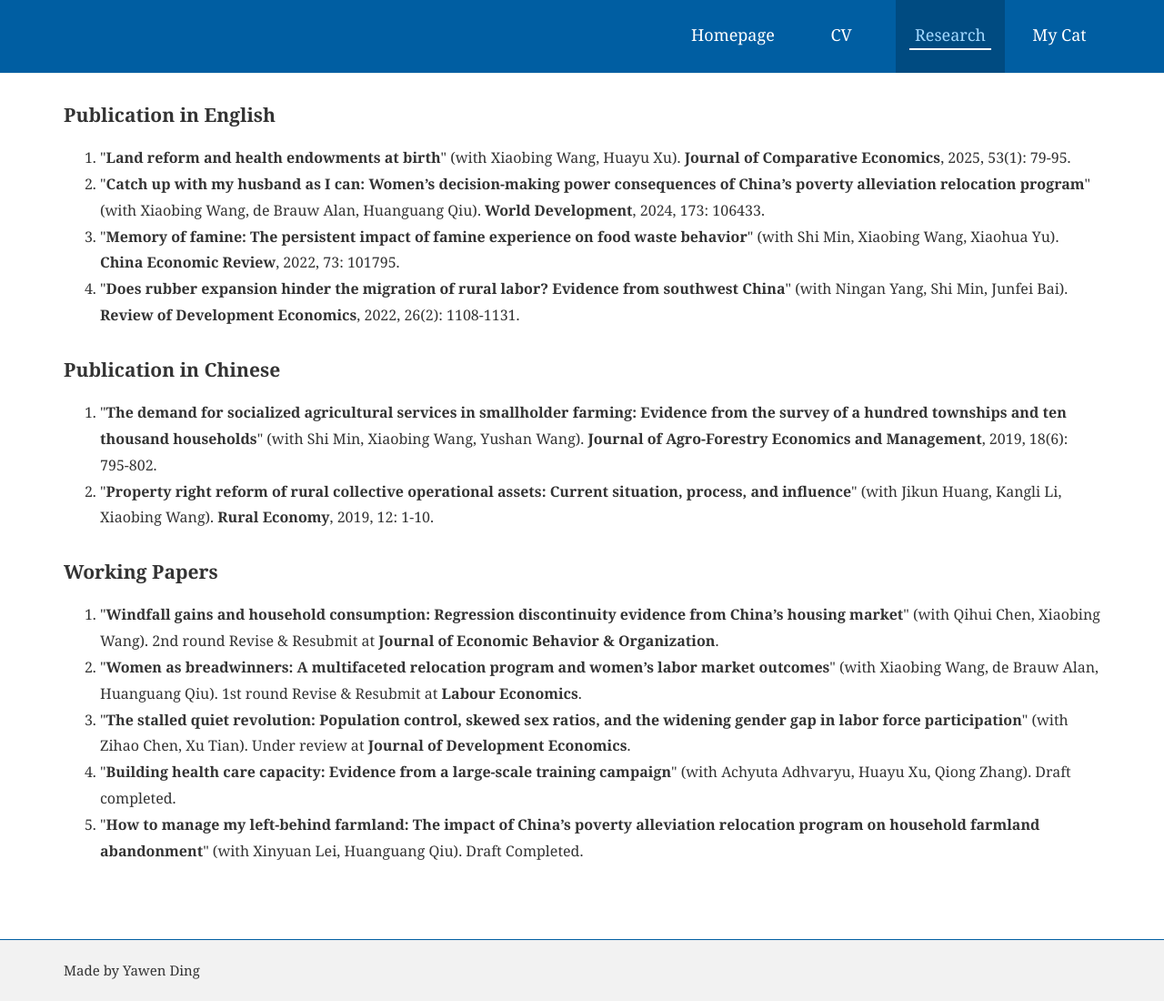
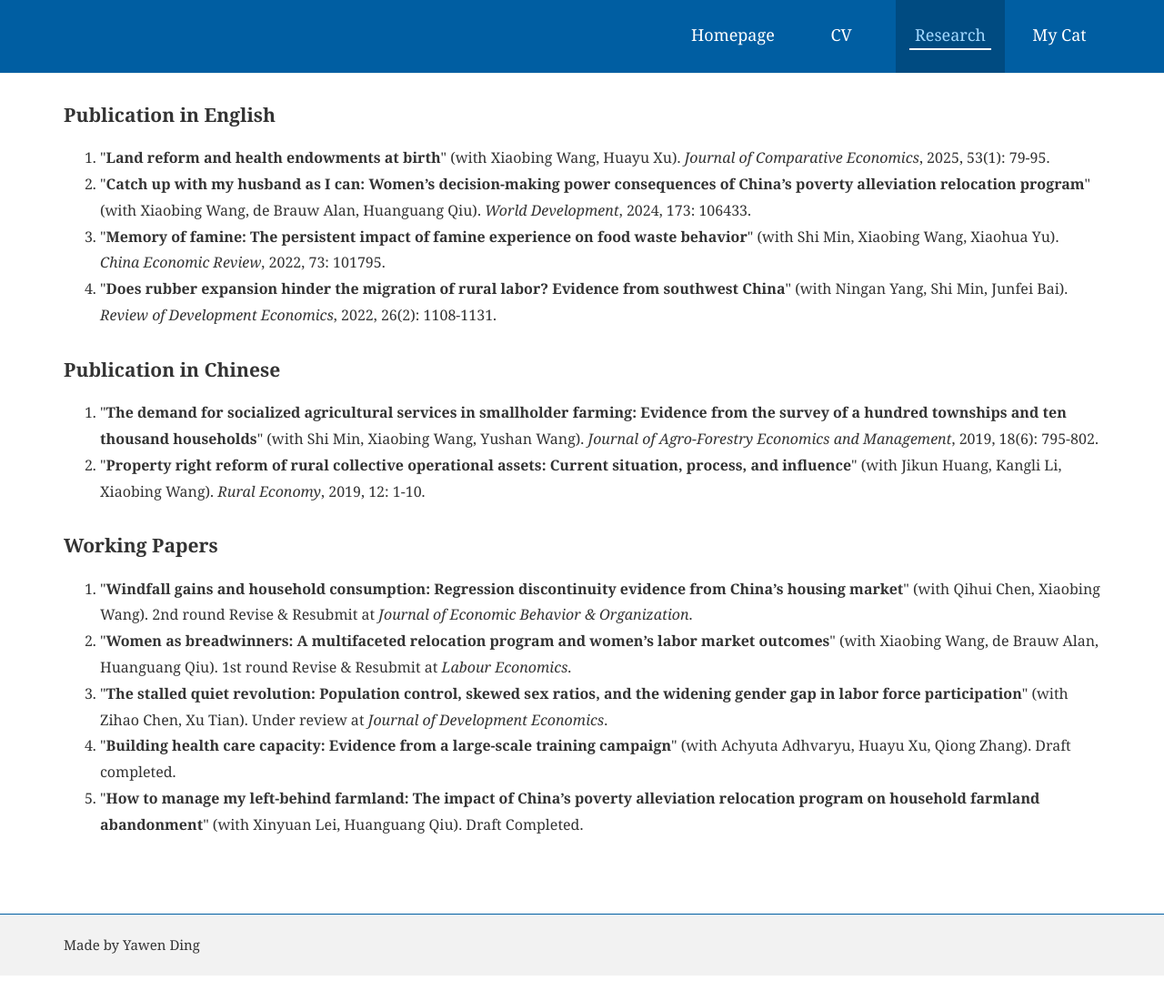
Before and after one commit to YawenDing/yawending.github.io, a Jekyll site: the page built from pages/_research/index.md, in a window 1280 px wide. Shown: the whole page at 91% size. Built offline with Jekyll 4.4.1, drawn with Linux system fonts in a browser that asks for light colours; after the commit the page ends 1072 px from its top, so only the background shows below that.

```diff
--- a/pages/_research/index.md
+++ b/pages/_research/index.md
@@ -8,13 +8,13 @@ no_heading: true
 
 <ol>
 
-<li>"<b>Land reform and health endowments at birth</b>" (with Xiaobing Wang, Huayu Xu). <b>Journal of Comparative Economics</b>, 2025, 53(1): 79-95.</li>
+<li>"<b>Land reform and health endowments at birth</b>" (with Xiaobing Wang, Huayu Xu). <i>Journal of Comparative Economics</i>, 2025, 53(1): 79-95.</li>
 
-<li>"<b>Catch up with my husband as I can: Women’s decision-making power consequences of China’s poverty alleviation relocation program</b>" (with Xiaobing Wang, de Brauw Alan, Huanguang Qiu). <b>World Development</b>, 2024, 173: 106433.</li>
+<li>"<b>Catch up with my husband as I can: Women’s decision-making power consequences of China’s poverty alleviation relocation program</b>" (with Xiaobing Wang, de Brauw Alan, Huanguang Qiu). <i>World Development</i>, 2024, 173: 106433.</li>
 
-<li>"<b>Memory of famine: The persistent impact of famine experience on food waste behavior</b>" (with Shi Min, Xiaobing Wang, Xiaohua Yu). <b>China Economic Review</b>, 2022, 73: 101795.</li>
+<li>"<b>Memory of famine: The persistent impact of famine experience on food waste behavior</b>" (with Shi Min, Xiaobing Wang, Xiaohua Yu). <i>China Economic Review</i>, 2022, 73: 101795.</li>
 
-<li>"<b>Does rubber expansion hinder the migration of rural labor? Evidence from southwest China</b>" (with Ningan Yang, Shi Min, Junfei Bai). <b>Review of Development Economics</b>, 2022, 26(2): 1108-1131.</li>
+<li>"<b>Does rubber expansion hinder the migration of rural labor? Evidence from southwest China</b>" (with Ningan Yang, Shi Min, Junfei Bai). <i>Review of Development Economics</i>, 2022, 26(2): 1108-1131.</li>
 
 </ol>
 
@@ -22,9 +22,9 @@ no_heading: true
 
 <ol>
 
-<li>"<b>The demand for socialized agricultural services in smallholder farming: Evidence from the survey of a hundred townships and ten thousand households</b>" (with Shi Min, Xiaobing Wang, Yushan Wang). <b>Journal of Agro-Forestry Economics and Management</b>, 2019, 18(6): 795-802.</li>
+<li>"<b>The demand for socialized agricultural services in smallholder farming: Evidence from the survey of a hundred townships and ten thousand households</b>" (with Shi Min, Xiaobing Wang, Yushan Wang). <i>Journal of Agro-Forestry Economics and Management</i>, 2019, 18(6): 795-802.</li>
 
-<li>"<b>Property right reform of rural collective operational assets: Current situation, process, and influence</b>" (with Jikun Huang, Kangli Li, Xiaobing Wang). <b>Rural Economy</b>, 2019, 12: 1-10.</li>
+<li>"<b>Property right reform of rural collective operational assets: Current situation, process, and influence</b>" (with Jikun Huang, Kangli Li, Xiaobing Wang). <i>Rural Economy</i>, 2019, 12: 1-10.</li>
 
 </ol>
 
@@ -32,11 +32,11 @@ no_heading: true
 
 <ol>
 
-<li>"<b>Windfall gains and household consumption: Regression discontinuity evidence from China’s housing market</b>" (with Qihui Chen, Xiaobing Wang). 2nd round Revise & Resubmit at <b>Journal of Economic Behavior & Organization</b>.</li>
+<li>"<b>Windfall gains and household consumption: Regression discontinuity evidence from China’s housing market</b>" (with Qihui Chen, Xiaobing Wang). 2nd round Revise & Resubmit at <i>Journal of Economic Behavior & Organization</i>.</li>
 
-<li>"<b>Women as breadwinners: A multifaceted relocation program and women’s labor market outcomes</b>" (with Xiaobing Wang, de Brauw Alan, Huanguang Qiu). 1st round Revise & Resubmit at <b>Labour Economics</b>.</li>
+<li>"<b>Women as breadwinners: A multifaceted relocation program and women’s labor market outcomes</b>" (with Xiaobing Wang, de Brauw Alan, Huanguang Qiu). 1st round Revise & Resubmit at <i>Labour Economics</i>.</li>
 
-<li>"<b>The stalled quiet revolution: Population control, skewed sex ratios, and the widening gender gap in labor force participation</b>" (with Zihao Chen, Xu Tian). Under review at <b>Journal of Development Economics</b>.</li>
+<li>"<b>The stalled quiet revolution: Population control, skewed sex ratios, and the widening gender gap in labor force participation</b>" (with Zihao Chen, Xu Tian). Under review at <i>Journal of Development Economics</i>.</li>
 
 <li>"<b>Building health care capacity: Evidence from a large-scale training campaign</b>" (with Achyuta Adhvaryu, Huayu Xu, Qiong Zhang). Draft completed.</li>
 
```
